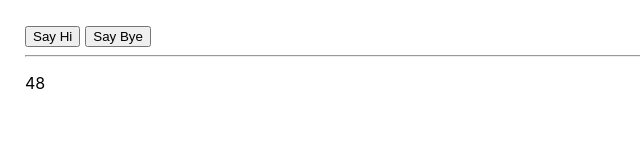
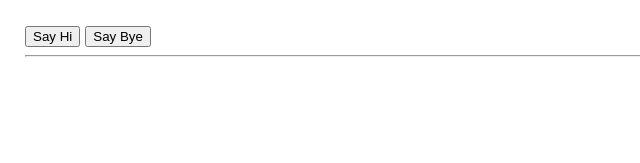
Before and after one commit to Nagaraj668/react-redux, a React (Create React App) app: page / in a window 1280 px wide. Shown: the top 163 px of the page, without its empty margins (0-640 px from the left). Built offline with nearby package versions, Linux system fonts and the light colour scheme.

Commit message:
18eb61e1-d2d0-43e4-8c33-6a219eef76ea1715009204.350378

```diff
--- a/package.json
+++ b/package.json
@@ -11,7 +11,7 @@
     "react": "^17.0.2",
     "react-dom": "^17.0.2",
     "react-redux": "^7.2.4",
-    "react-scripts": "^4.0.3"
+    "react-scripts": "^5.0.1"
   },
   "scripts": {
     "start": "react-scripts start",
--- a/src/app/store.js
+++ b/src/app/store.js
@@ -1,8 +1,8 @@
 import { configureStore } from '@reduxjs/toolkit';
-import someReducerFun from '../features/counter/MasterDetailSlice';
+import someReducerTest from '../features/counter/MasterDetailSlice';
 
 export const store = configureStore({
   reducer: {
-    someReducer: someReducerFun,
+    hello: someReducerTest,
   },
 });
--- a/src/features/counter/Detail.js
+++ b/src/features/counter/Detail.js
@@ -9,17 +9,9 @@ export function Detail() {
   var chatData = useSelector(selectChatData);
 
 
-  let arr = [1, 2, 2, 43]
-  let sum = arr.reduce((sum, curr) => {
-    sum = sum + curr
-    return sum
-  }, 0)
-
   return (
     <div>
-      <p>{sum}</p>
       <div>
-        <br /><br />
         {
           chatData
             .filter((message) => parseInt(message.charAt(message.length - 1)) % 2 === 0)
--- a/src/features/counter/Master.js
+++ b/src/features/counter/Master.js
@@ -26,6 +26,8 @@ export function Master() {
           }}>
           Say Bye
         </button>
+
+
       </div>
     </div>
   );
--- a/src/features/counter/MasterDetailSlice.js
+++ b/src/features/counter/MasterDetailSlice.js
@@ -1,7 +1,7 @@
 import { createSlice } from '@reduxjs/toolkit';
 
 export const reduxSlice = createSlice({
-  name: "someName",
+  name: "hello",
   initialState: {
     chatData: []
   },
@@ -16,5 +16,5 @@ export const reduxSlice = createSlice({
 });
 
 export const { sayHi, sayBye } = reduxSlice.actions;
-export const selectChatData = (state) => state.someReducer.chatData;
+export const selectChatData = (state) => state.hello.chatData;
 export default reduxSlice.reducer;
```
Also changed, not shown: 1 other file (tests, documents, lock files or other folders).
